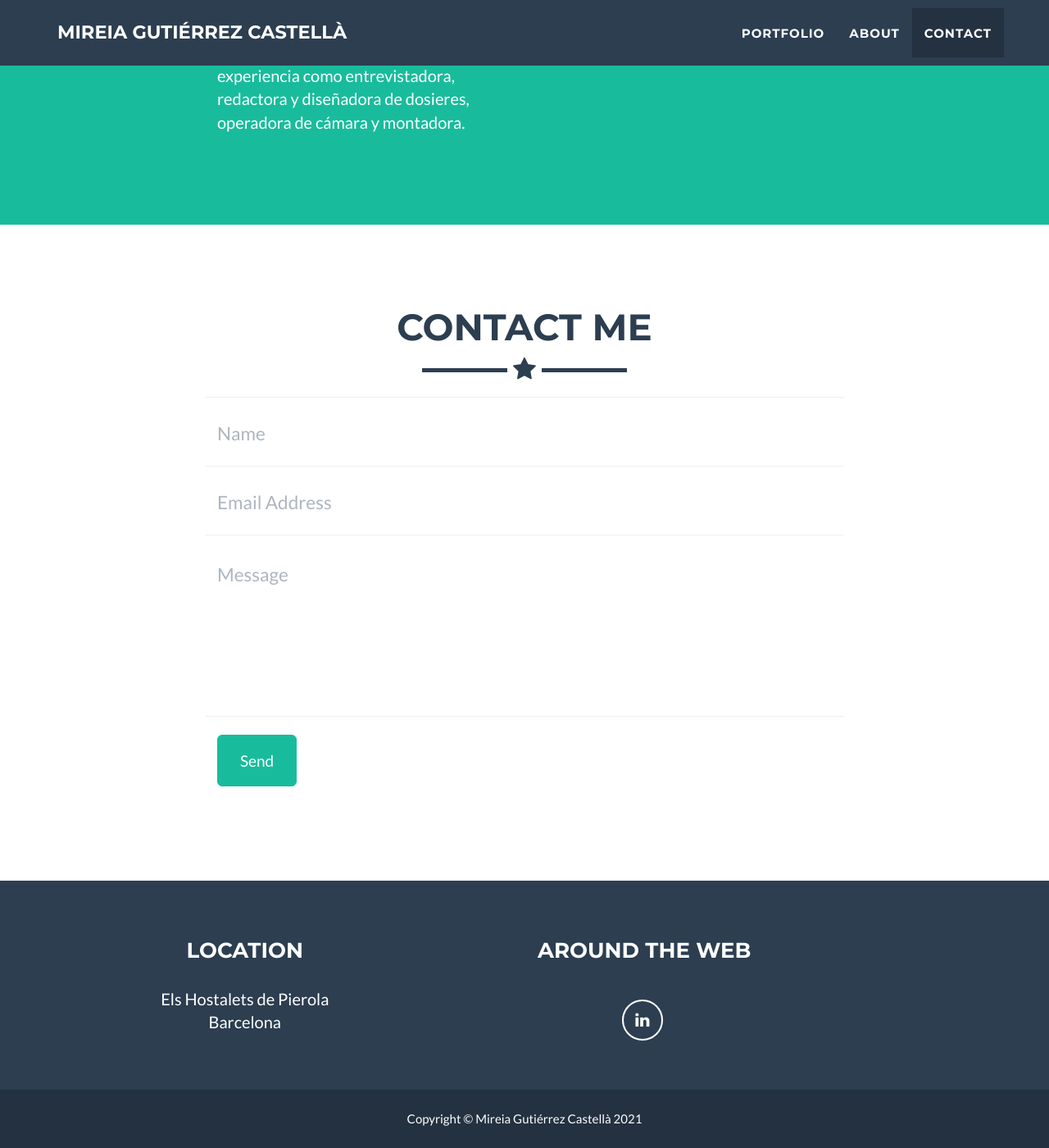
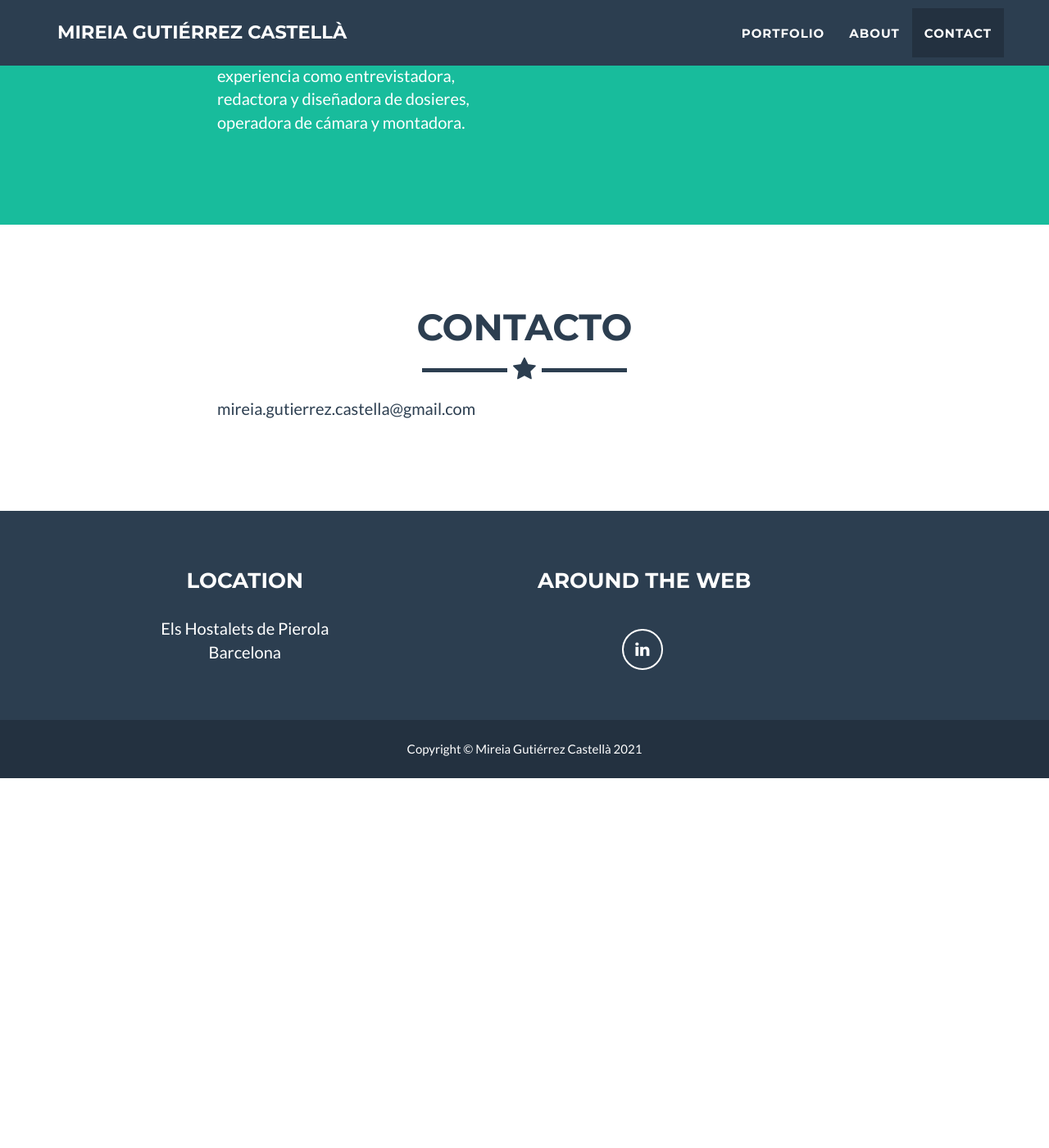
Before and after one commit to belzoond/pagina-mireia, a Jekyll site: the page built from _posts/2014-07-18-project-1.markdown, in a window 1280 px wide and 1400 px high, scrolled down 1889 px. Shown: the whole window at 82% size. Built offline with Jekyll 4.4.1, drawn with Linux system fonts in a browser that asks for light colours; after the commit the page ends 2838 px from its top, so only the background shows below that.

Commit message:
Added minimal contact info

```diff
--- a/_config.yml
+++ b/_config.yml
@@ -16,8 +16,9 @@ bing_verify:
 # Contact form:
 # - static : pass through formspree.io to validate email sending
 # - disqus : replace contact form by disqus thread
+# - minimal: just contact list
 # - comment the line below if you want to stick with the default PHP contact form
-contact: static
+contact: minimal
 
 # If you use disqus you need disqus shortname
 # https://help.disqus.com/customer/portal/articles/466208
--- /dev/null
+++ b/_includes/contact_minimal.html
@@ -0,0 +1,16 @@
+ <!-- Contact Section -->
+ <section id="contact">
+    <div class="container">
+        <div class="row">
+            <div class="col-lg-12 text-center">
+                <h2>Contacto</h2>
+                <hr class="star-primary">
+            </div>
+        </div>
+        <div class="row">
+            <div class="col-lg-8 col-lg-offset-2">
+                <p>{{ site.email }}</p>
+            </div>
+        </div>
+    </div>
+</section>
--- a/_layouts/default.html
+++ b/_layouts/default.html
@@ -11,6 +11,8 @@
     {% include contact_static.html %}
     {% elsif site.contact == "disqus" %}
     {% include contact_disqus.html %}
+    {% elsif site.contact == "minimal" %}
+    {% include contact_minimal.html %}
     {% else %}
     {% include contact.html %}
     {% endif %}
```
